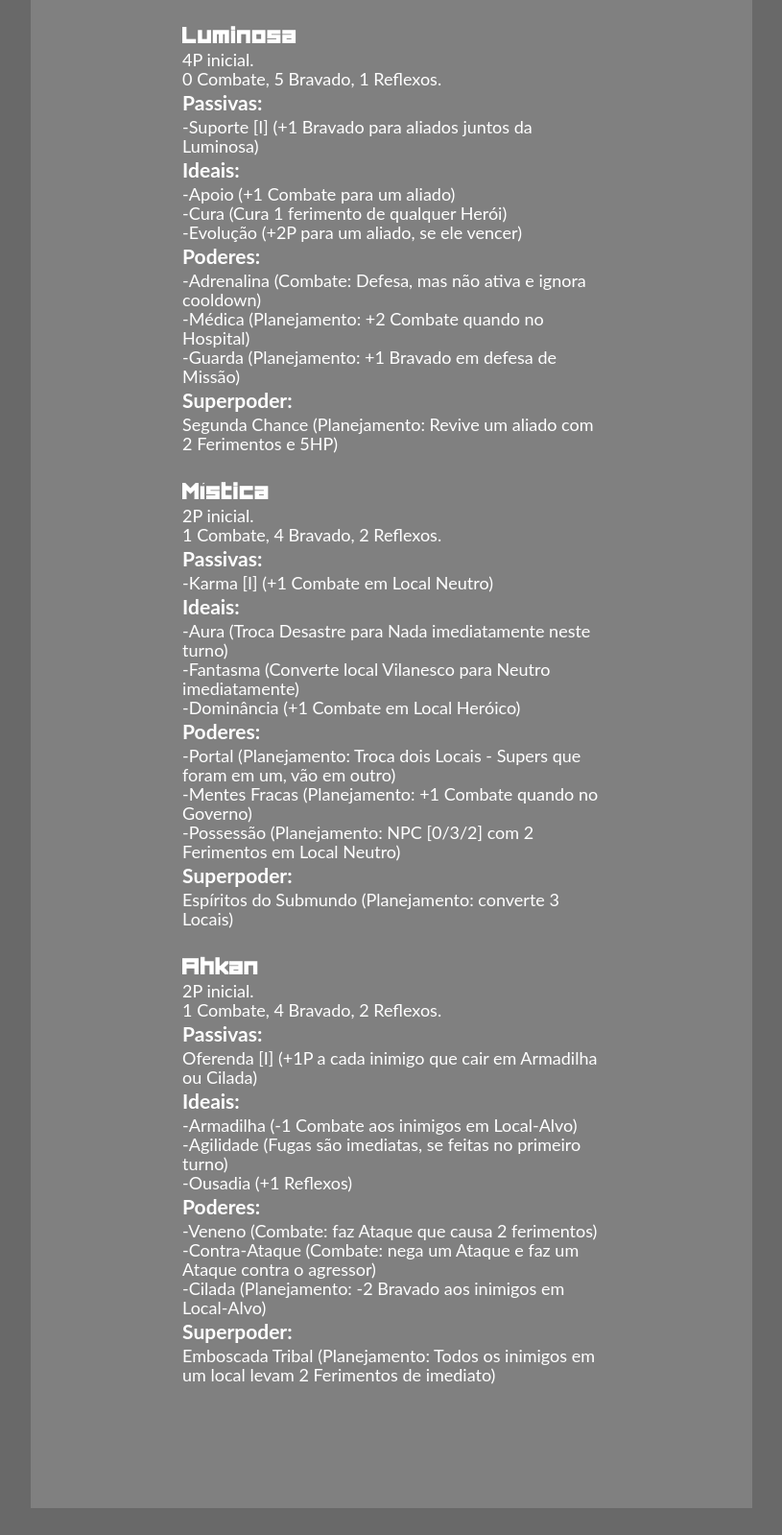
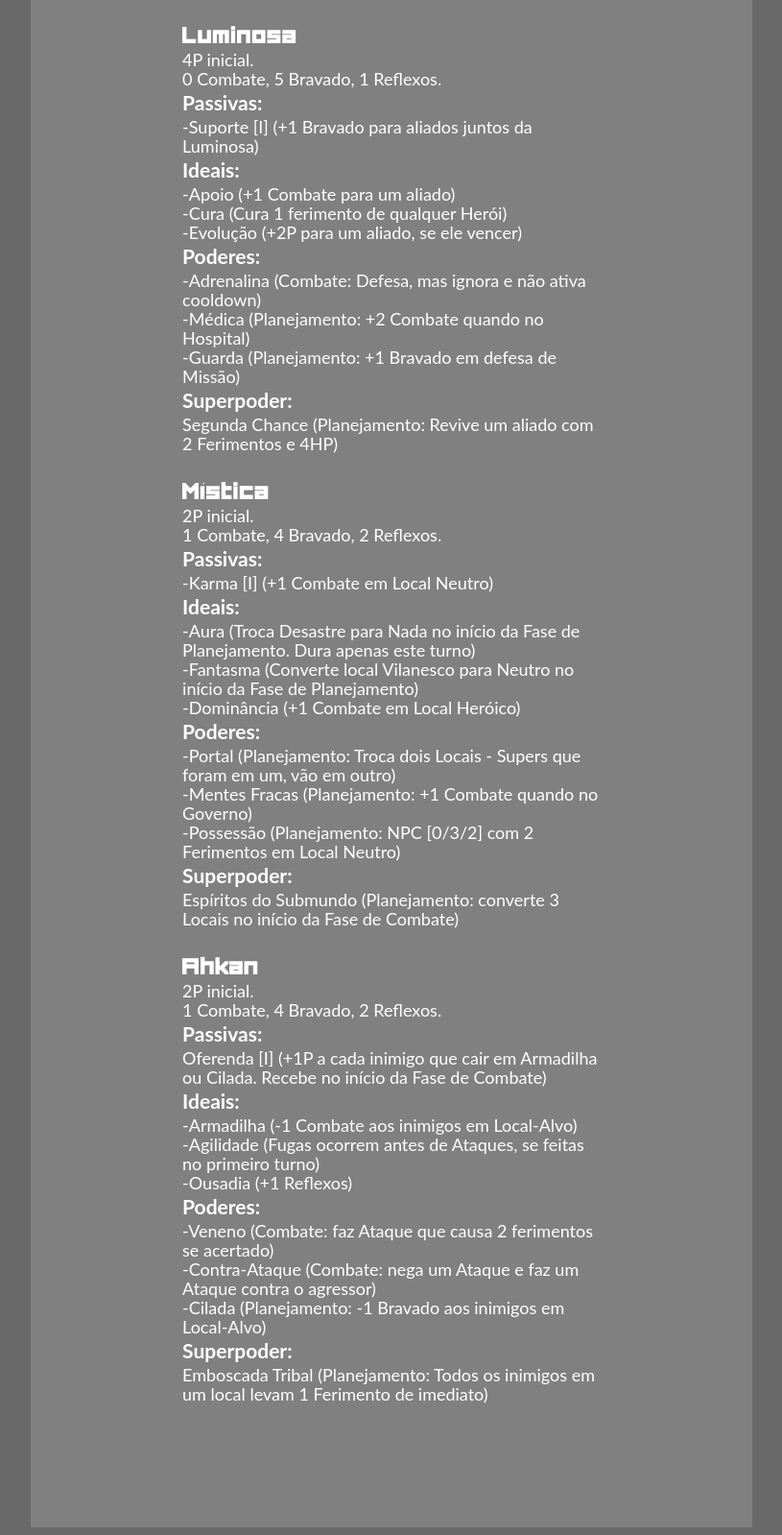
Before and after one commit to MasterProjectLC/AutropolisReference, a plain HTML site: page heroes.html in a window 1280 px wide. Shown: the part 2124-3723 px from the top of the page at 96% size, without its empty margins (232-1047 px from the left). Drawn offline with Linux system fonts and the light colour scheme.

Commit message:
clarity update

```diff
--- a/heroes.html
+++ b/heroes.html
@@ -99,7 +99,7 @@
                     -Estóico (cura 1 Ferimento de si)<br>
                     <strong>Poderes:</strong><br>
                     -Resistência (Combate: todos os ataques inimigos nesta rodada são
-                    redirecionados para Trovão. Toma outra Ação)<br>
+                    redirecionados para Trovão. Não gasta Ação)<br>
                     -Relâmpago (Planejamento: escolhe dois Locais. Pode escolher em
                     qual Local vai ir depois de todos revelarem seus Locais)<br>
                     -Superforça (Combate: força uma re-rolagem de qualquer Super na
@@ -120,11 +120,11 @@
                     -Cura (Cura 1 ferimento de qualquer Herói)<br>
                     -Evolução (+2P para um aliado, se ele vencer)<br>
                     <strong>Poderes:</strong><br>
-                    -Adrenalina (Combate: Defesa, mas não ativa e ignora cooldown)<br>
+                    -Adrenalina (Combate: Defesa, mas ignora e não ativa cooldown)<br>
                     -Médica (Planejamento: +2 Combate quando no Hospital)<br>
                     -Guarda (Planejamento: +1 Bravado em defesa de Missão)<br>
                     <strong>Superpoder:</strong><br>
-                    Segunda Chance (Planejamento: Revive um aliado com 2 Ferimentos e 5HP)<br>
+                    Segunda Chance (Planejamento: Revive um aliado com 2 Ferimentos e 4HP)<br>
                 </p>
 
                 <h3>Mística</h3>
@@ -134,8 +134,8 @@
                     <strong>Passivas:</strong><br>
                     -Karma [I] (+1 Combate em Local Neutro)<br>
                     <strong>Ideais:</strong><br>
-                    -Aura (Troca Desastre para Nada imediatamente neste turno)<br>
-                    -Fantasma (Converte local Vilanesco para Neutro imediatamente)<br>
+                    -Aura (Troca Desastre para Nada no início da Fase de Planejamento. Dura apenas este turno)<br>
+                    -Fantasma (Converte local Vilanesco para Neutro no início da Fase de Planejamento)<br>
                     -Dominância (+1 Combate em Local Heróico)<br>
                     <strong>Poderes:</strong><br>
                     -Portal (Planejamento: Troca dois Locais - Supers que foram em um,
@@ -144,7 +144,7 @@
                     -Possessão (Planejamento: NPC [0/3/2] com 2 Ferimentos em Local
                     Neutro)<br>
                     <strong>Superpoder:</strong><br>
-                    Espíritos do Submundo (Planejamento: converte 3 Locais)<br>
+                    Espíritos do Submundo (Planejamento: converte 3 Locais no início da Fase de Combate)<br>
                 </p>
 
                 <h3>Ahkan</h3>
@@ -152,18 +152,18 @@
                     2P inicial.<br>
                     1 Combate, 4 Bravado, 2 Reflexos.<br>
                     <strong>Passivas:</strong><br>
-                    Oferenda [I] (+1P a cada inimigo que cair em Armadilha ou Cilada)<br>
+                    Oferenda [I] (+1P a cada inimigo que cair em Armadilha ou Cilada. Recebe no início da Fase de Combate)<br>
                     <strong>Ideais:</strong><br>
                     -Armadilha (-1 Combate aos inimigos em Local-Alvo)<br>
-                    -Agilidade (Fugas são imediatas, se feitas no primeiro turno)<br>
+                    -Agilidade (Fugas ocorrem antes de Ataques, se feitas no primeiro turno)<br>
                     -Ousadia (+1 Reflexos)<br>
                     <strong>Poderes:</strong><br>
-                    -Veneno (Combate: faz Ataque que causa 2 ferimentos)<br>
+                    -Veneno (Combate: faz Ataque que causa 2 ferimentos se acertado)<br>
                     -Contra-Ataque (Combate: nega um Ataque e faz um Ataque contra o agressor)<br>
-                    -Cilada (Planejamento: -2 Bravado aos inimigos em Local-Alvo)<br>
+                    -Cilada (Planejamento: -1 Bravado aos inimigos em Local-Alvo)<br>
                     <strong>Superpoder:</strong><br>
                     Emboscada Tribal (Planejamento: Todos os inimigos em um
-                    local levam 2 Ferimentos de imediato)<br>
+                    local levam 1 Ferimento de imediato)<br>
                 </p>
 
 
```
Also changed, not shown: index.html (+1 -1 lines), neutral.html (+1 -1 lines), villains.html (+10 -10 lines).
